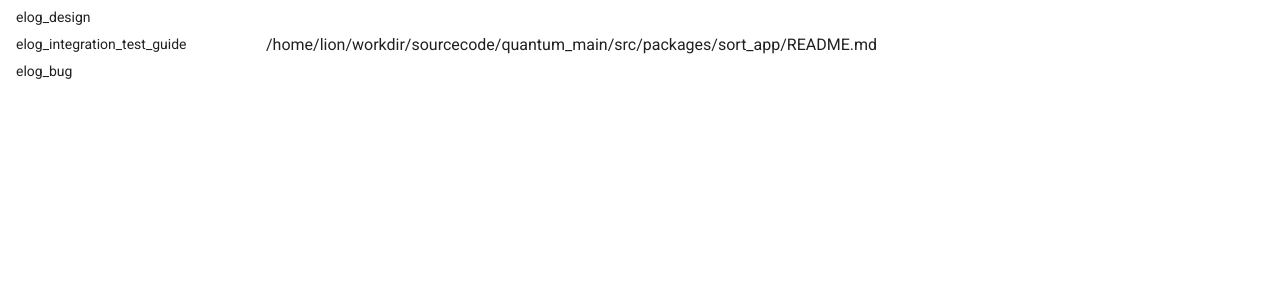
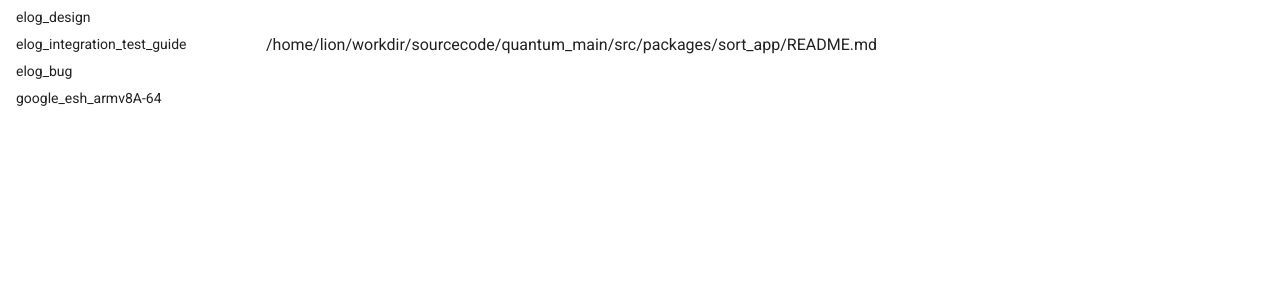
Before and after one commit to kimihuang/quantum_memory, an MkDocs documentation site: the page built from docs/src/packages/sort_app/README.md, in a window 1280 px wide. Shown: the part 196-478 px from the top of the page. Built offline with MkDocs 1.6.1 and Material for MkDocs 9.7.7, drawn with Linux system fonts in a browser that asks for light colours.

Commit message:
add google_esh readme

```diff
--- a/mkdocs.yml
+++ b/mkdocs.yml
@@ -48,6 +48,7 @@ nav:
     - elog_design: src/packages/embeded_logging/design.md
     - elog_integration_test_guide: src/packages/embeded_logging/integration_test_guide.md
     - elog_bug: src/packages/embeded_logging/bug.md
+    - google_esh_armv8A-64: src/packages/google_esh/examples/emulation/armv8A-64/README.md
 
 markdown_extensions:
   - admonition
```
Also changed, not shown: docs/src/packages/google_esh/examples/emulation/armv8A-64/README.md (added, +1 -0 lines).
